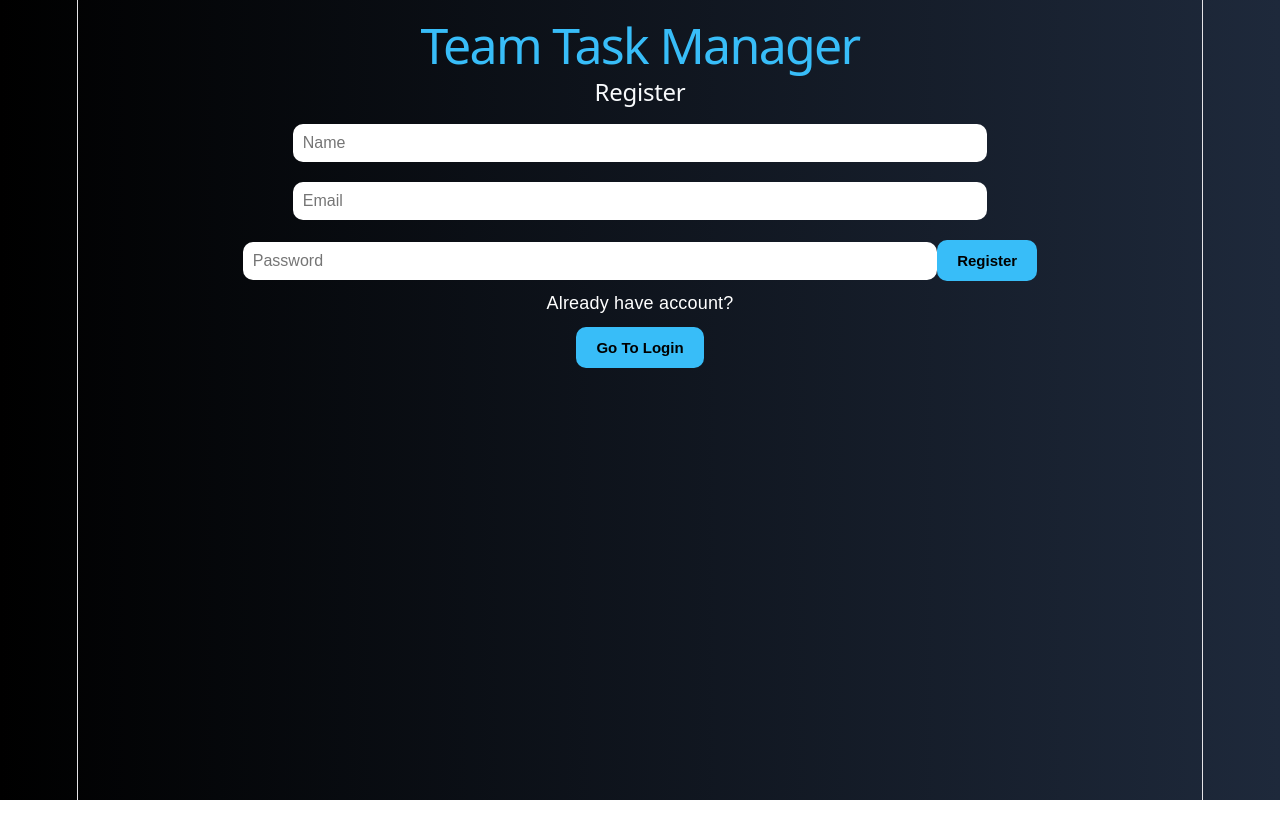
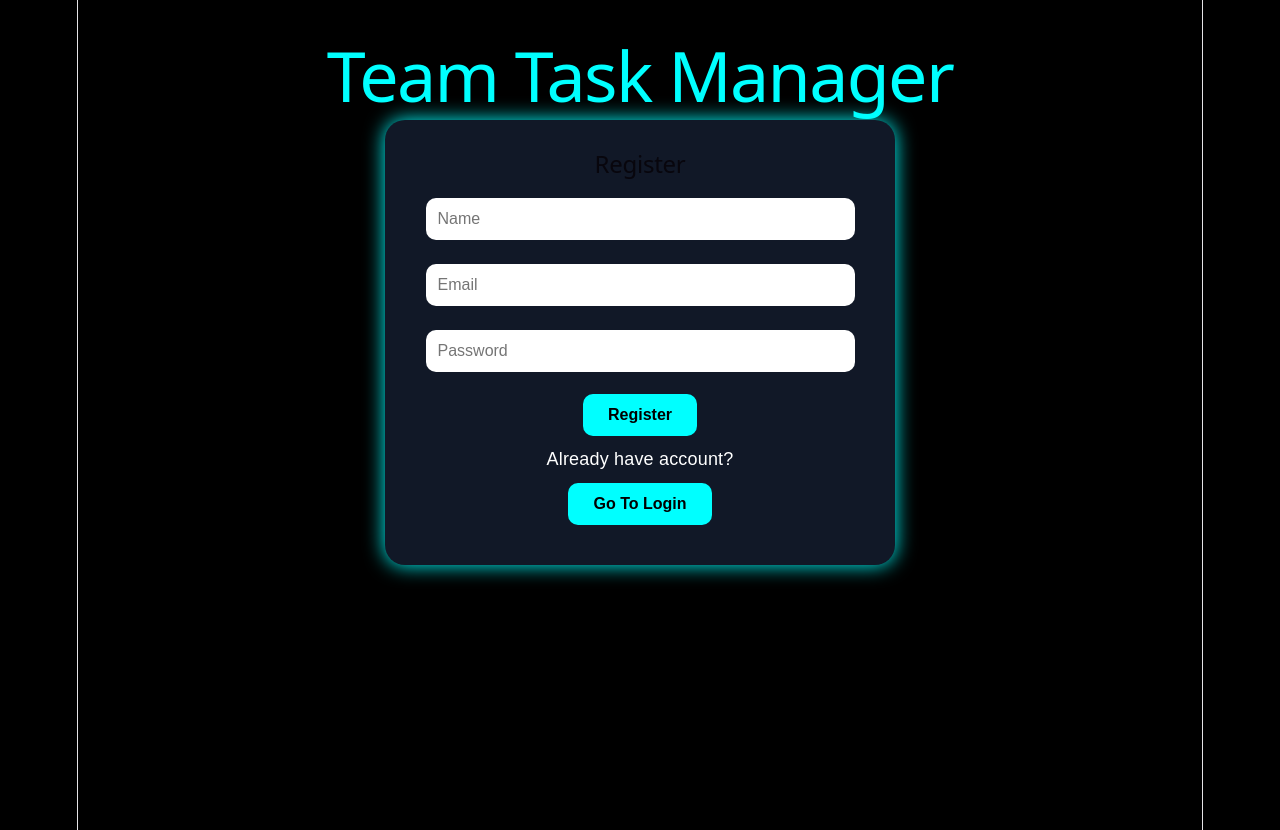
Before and after one commit to radhika060421/team-task-manager, a React app in the folder frontend/: page / in a window 1280 px wide. Before the commit the page ends 800 px from the top, so only its background shows below. Built offline with nearby package versions, Linux system fonts and the light colour scheme; the HTML template or start-up script is replaced by a standard one.

Commit message:
final ui

```diff
--- a/frontend/src/App.css
+++ b/frontend/src/App.css
@@ -1,71 +1,55 @@
-body {
+body{
   margin: 0;
   padding: 0;
-  font-family: Arial, sans-serif;
-  background: linear-gradient(to right, #000000, #1e293b);
+  background: black;
+  font-family: Arial;
+}
+
+.app{
+  text-align: center;
+  min-height: 100vh;
+  padding-top: 30px;
   color: white;
 }
 
-.container {
-  text-align: center;
-  padding-top: 40px;
+h1{
+  color: cyan;
+  font-size: 70px;
 }
 
-h1 {
-  font-size: 50px;
-  margin-bottom: 20px;
-  color: #38bdf8;
+.box{
+  width: 450px;
+  margin: auto;
+  padding: 30px;
+  background: #111827;
+  border-radius: 20px;
+  box-shadow: 0px 0px 20px cyan;
 }
 
-.card {
-  background: #111827;
-  width: 380px;
-  margin: auto;
-  padding: 30px;
-  border-radius: 20px;
-  box-shadow: 0px 0px 20px rgba(56, 189, 248, 0.5);
-}
-
-h2 {
-  color: #f8fafc;
-}
-
-input {
-  width: 60%;
-  padding: 10px;
-  margin: 10px 0;
+input{
+  width: 90%;
+  padding: 12px;
+  margin: 12px 0;
+  border: none;
   border-radius: 10px;
-  border: none;
   font-size: 16px;
 }
 
-button {
-  padding: 12px 20px;
-  margin-top: 10px;
+button{
+  padding: 12px 25px;
+  margin: 10px;
   border: none;
   border-radius: 10px;
-  background: #38bdf8;
+  background: cyan;
   color: black;
-  font-size: 15px;
+  font-size: 16px;
+  cursor: pointer;
   font-weight: bold;
-  cursor: pointer;
 }
 
-button:hover {
-  background: #0ea5e9;
+.task{
+  background: #1f2937;
+  margin: 15px 0;
+  padding: 15px;
+  border-radius: 15px;
 }
-
-.switch-btn {
-  background: #22c55e;
-}
-
-.switch-btn:hover {
-  background: #16a34a;
-}
-
-.task-item {
-  background: #1e293b;
-  margin: 10px 0;
-  padding: 12px;
-  border-radius: 10px;
-}
```
